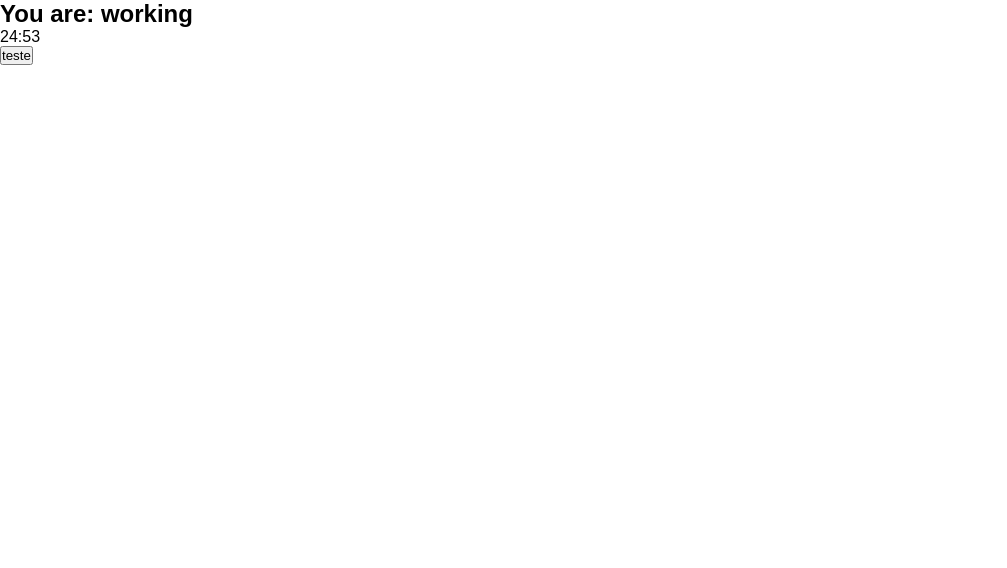
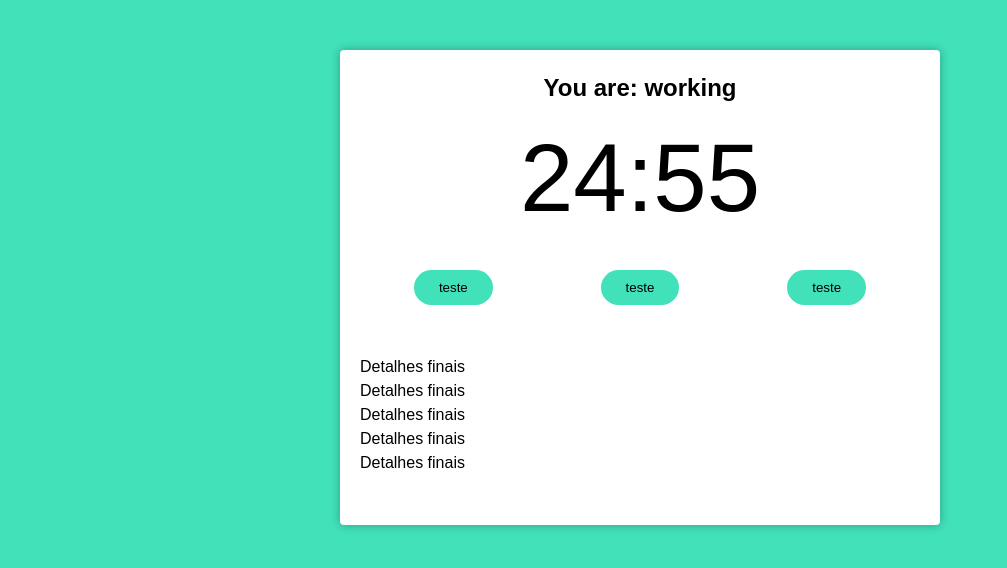
Before and after one commit to almerindopaixao/pomodoro-react, a React (Create React App) app: page / in a window 1280 px wide. Shown: the top 568 px of the page, without its empty margins (0-1007 px from the left). Built offline with nearby package versions, Linux system fonts and the light colour scheme.

Commit message:
Update css

```diff
--- a/src/App.tsx
+++ b/src/App.tsx
@@ -4,8 +4,13 @@ import PomodoroTimer from './components/PomodoroTimer';
 
 function App(): JSX.Element {
   return (
-    <div className="App">
-      <PomodoroTimer defaultPomodoroTime={1500} />
+    <div className="container">
+      <PomodoroTimer
+        pomodoroTime={1500}
+        shortRestTime={300}
+        longRestTime={900}
+        cycles={4}
+      />
     </div>
   );
 }
--- a/src/components/Button/index.tsx
+++ b/src/components/Button/index.tsx
@@ -1,4 +1,6 @@
 import React from 'react';
+
+import './styles.css';
 
 interface Props {
   text: string;
--- /dev/null
+++ b/src/components/Button/styles.css
@@ -0,0 +1,30 @@
+.pomodoro-button {
+  background: #41e1ba;
+  cursor: pointer;
+  border: none;
+  padding: 10px 25px;
+  color: #000;
+  border-radius: 20px;
+  transition: background-color 300ms ease-in-out;
+  margin: 20px auto;
+}
+
+.working .pomodoro-button {
+  background: #EF5D50;
+  cursor: pointer;
+  border: none;
+  padding: 10px 25px;
+  color: #fff;
+  border-radius: 20px;
+  transition: background-color 300ms ease-in-out;
+  margin: 20px auto;
+}
+
+.pomodoro-button:hover {
+  opacity: .8;
+  box-shadow: 0 0 2px rgba(0, 0, 0, .3);
+}
+
+.pomodoro-button:active {
+  background: #fff;
+}
--- a/src/components/PomodoroTimer/index.tsx
+++ b/src/components/PomodoroTimer/index.tsx
@@ -3,14 +3,17 @@ import useInterval from '../../hooks/user-interval';
 import Button from '../Button';
 import Timer from '../Timer';
 
+import './styles.css';
+
 interface Props {
-  defaultPomodoroTime: number;
+  pomodoroTime: number;
+  shortRestTime: number;
+  longRestTime: number;
+  cycles: number;
 }
 
-export default function PomodoroTimer({
-  defaultPomodoroTime,
-}: Props): JSX.Element {
-  const [mainTime, setMainTime] = useState<number>(defaultPomodoroTime);
+export default function PomodoroTimer({ pomodoroTime }: Props): JSX.Element {
+  const [mainTime, setMainTime] = useState<number>(pomodoroTime);
 
   useInterval(() => {
     setMainTime(mainTime - 1);
@@ -20,7 +23,34 @@ export default function PomodoroTimer({
     <div className="pomodoro">
       <h2>You are: working</h2>
       <Timer mainTime={mainTime} />
-      <Button text="teste" onClick={() => console.log(1)} />
+
+      <div className="controls">
+        <Button
+          className="pomodoro-button"
+          text="teste"
+          onClick={() => console.log(1)}
+        />
+
+        <Button
+          className="pomodoro-button"
+          text="teste"
+          onClick={() => console.log(1)}
+        />
+
+        <Button
+          className="pomodoro-button"
+          text="teste"
+          onClick={() => console.log(1)}
+        />
+      </div>
+
+      <div className="details">
+        <p>Detalhes finais</p>
+        <p>Detalhes finais</p>
+        <p>Detalhes finais</p>
+        <p>Detalhes finais</p>
+        <p>Detalhes finais</p>
+      </div>
     </div>
   );
 }
--- /dev/null
+++ b/src/components/PomodoroTimer/styles.css
@@ -0,0 +1,22 @@
+.pomodoro {
+  background: #fff;
+  margin: 50px 20px;
+  padding: 20px;
+  border-radius: 4px;
+  box-shadow: 0 0 10px rgba(0, 0, 0, .3);
+}
+
+.pomodoro h2 {
+  font-size: 24px;
+  text-align: center;
+}
+
+.pomodoro .controls {
+  display: flex;
+  align-items: center;
+  justify-content: space-evenly;
+}
+
+.pomodoro .details {
+  margin: 30px 0;
+}
--- a/src/components/Timer/index.tsx
+++ b/src/components/Timer/index.tsx
@@ -1,5 +1,7 @@
 import React from 'react';
 import secondsToTime from '../../utils/seconds-to-time';
+
+import './styles.css';
 
 interface Props {
   mainTime: number;
--- /dev/null
+++ b/src/components/Timer/styles.css
@@ -0,0 +1,4 @@
+.timer {
+  font-size: 6rem;
+  text-align: center;
+}
--- a/src/index.css
+++ b/src/index.css
@@ -7,4 +7,20 @@
 
 body {
   font-family: sans-serif;
+  background: #41e1ba;
+  transition: background-color 300ms ease-in-out;
+  line-height: 1.5;
 }
+
+.container {
+  max-width: 640px;
+  margin: 0 auto;
+}
+
+.working {
+  background: #EF5D50;
+}
+
+.hidden {
+  display: none;
+}
```
